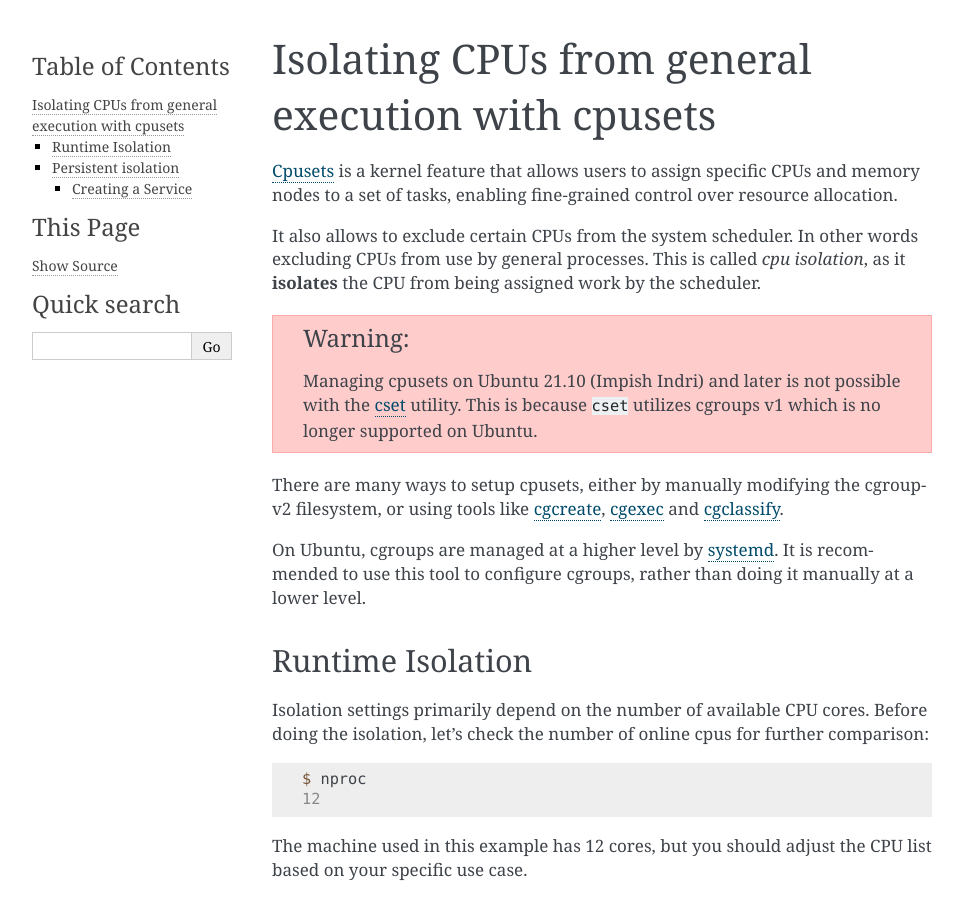
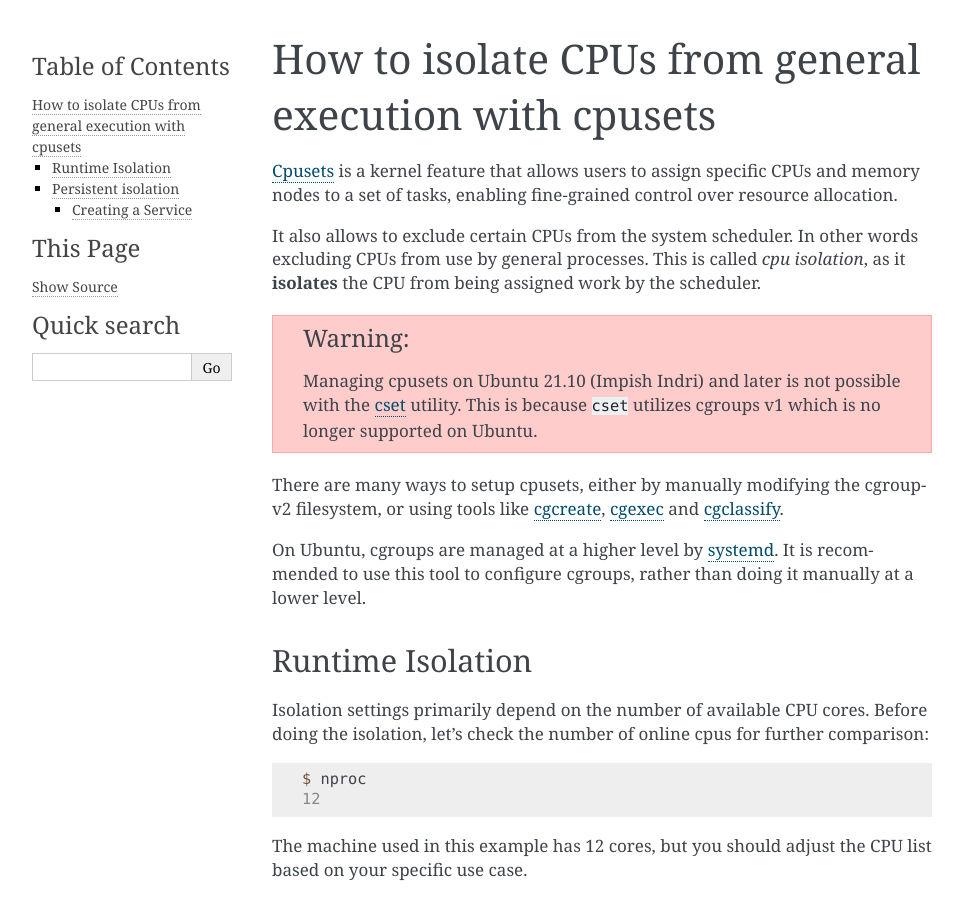
Before and after one commit to canonical/real-time-ubuntu-docs, a Sphinx documentation site: the page built from docs/how-to/using-cpusets.md, in a window 1280 px wide and 900 px high. Shown: the whole window, without its empty margins (148-1111 px from the left). Built offline with Sphinx 7.4.7, drawn with Linux system fonts in a browser that asks for light colours.

Commit message:
feat: add diataxis tag on title
Co-authored-by: AnneCYH <anne.chew@canonical.com>
Signed-off-by: Lincoln Wallace <lincoln.wallace@canonical.com>

```diff
--- a/docs/how-to/using-cpusets.md
+++ b/docs/how-to/using-cpusets.md
@@ -1,4 +1,4 @@
-# Isolating CPUs from general execution with cpusets
+# How to isolate CPUs from general execution with cpusets
 
 [Cpusets][kdocs_cpusets_v2] is a kernel feature that allows users to assign specific CPUs and memory nodes to a set of tasks, enabling fine-grained control over resource allocation.
 
```
